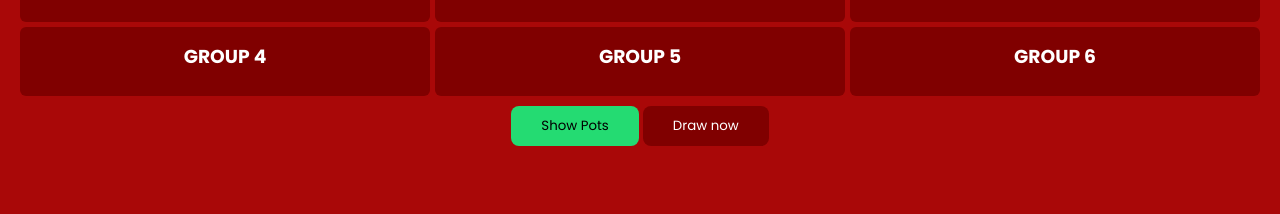
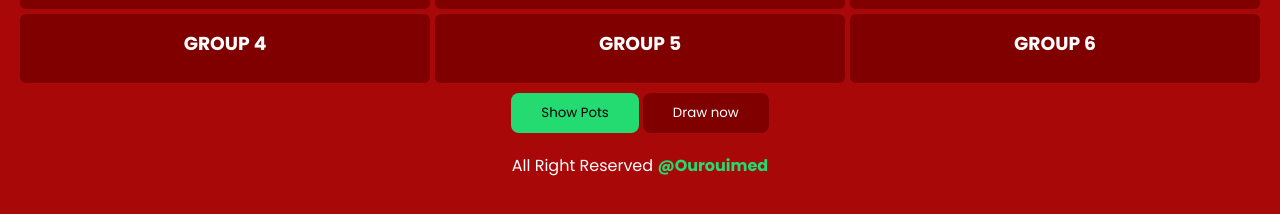
Before and after one commit to Ourouimed/group-stage-draw, a plain HTML site: page index.html in a window 1280 px wide. Shown: the part 380-594 px from the top of the page. Drawn offline with Linux system fonts and the light colour scheme.

Commit message:
add copyrights

```diff
--- a/index.html
+++ b/index.html
@@ -30,6 +30,7 @@
         </div>
 
     </div>
+    <div class="copyrights">All Right Reserved <a href="https://github.com/ourouimed" target="_blank">@Ourouimed</a></div>
     <script src="main.js"></script>
 </body>
 </html>
--- a/style.css
+++ b/style.css
@@ -1,6 +1,6 @@
 @import url('https://fonts.googleapis.com/css2?family=Poppins:ital,wght@0,100;0,200;0,300;0,400;0,500;0,600;0,700;0,800;0,900;1,100;1,200;1,300;1,400;1,500;1,600;1,700;1,800;1,900&display=swap');
 *{margin: 0;padding: 0;box-sizing: border-box;font-family: Poppins , serif;}
-body{background: #a90808;display: flex;justify-content: center;align-items: center;min-height: 100vh;}
+body{background: #a90808;display: flex;justify-content: center;align-items: center;min-height: 100vh;flex-direction: column;}
 .container > h1 {text-align: center;margin-bottom: 10px;color: #24db72;}
 .group {
     background: #800000;
@@ -115,6 +115,8 @@ table.pot > tbody > tr{
     gap: 5px;
 }
 
+.copyrights {color: white;}
+.copyrights a {color: #24db72;font-weight: bold;text-decoration: none;}
 
 @media (max-width : 880px){
     .group-grid{
```
